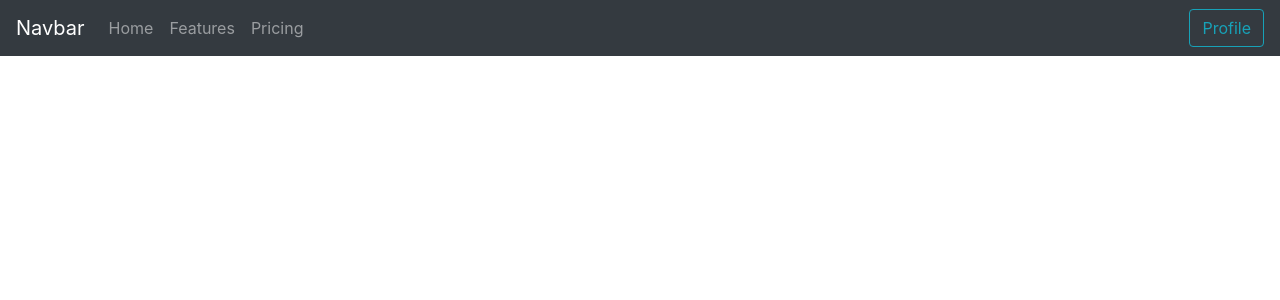
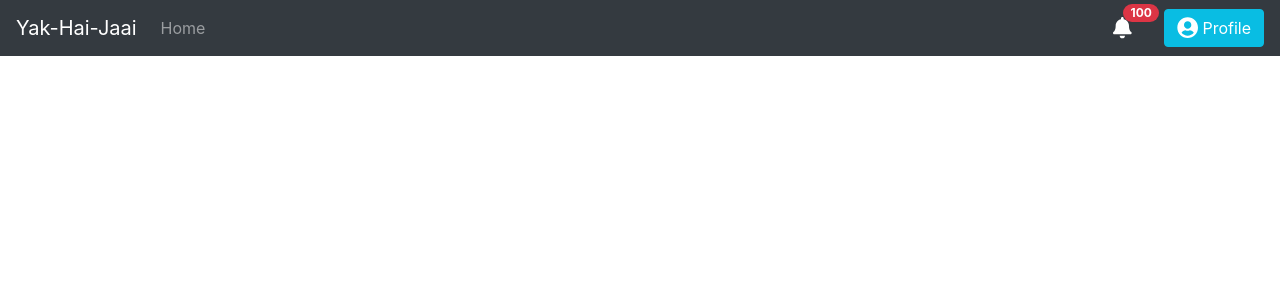
Before and after one commit to EaEarth/YakHaiJaai, a Next.js app in the folder frontend/: page /test in a window 1280 px wide. Shown: the top 300 px of the page. Built offline with nearby package versions, Linux system fonts and the light colour scheme.

Commit message:
complete nav bar with mocked data

```diff
--- a/frontend/components/Navigation/NavBar.tsx
+++ b/frontend/components/Navigation/NavBar.tsx
@@ -1,22 +1,48 @@
-import { Button, Form, FormControl } from "react-bootstrap";
-import Nav from 'react-bootstrap/Nav';
-import Navbar from 'react-bootstrap/Navbar';
-import { observer } from 'mobx-react-lite';
+import { Badge, Button, Form, FormControl, NavDropdown } from 'react-bootstrap'
+import Nav from 'react-bootstrap/Nav'
+import Navbar from 'react-bootstrap/Navbar'
+import { observer } from 'mobx-react-lite'
+import { FontAwesomeIcon } from '@fortawesome/react-fontawesome'
+import { faBell, faUserCircle } from '@fortawesome/free-solid-svg-icons'
+import { useRouter } from 'next/router'
 
 export const NavBar = observer((props) => {
-    return(
+  const router = useRouter()
+  return (
     <Navbar bg="dark" variant="dark">
-            <Navbar.Brand href="#home">Navbar</Navbar.Brand>
+      <Navbar.Brand href="#home">Yak-Hai-Jaai</Navbar.Brand>
       <Nav className="mr-auto">
         <Nav.Link href="#home">Home</Nav.Link>
-                <Nav.Link href="#features">Features</Nav.Link>
-                <Nav.Link href="#pricing">Pricing</Nav.Link>
       </Nav>
       <Form inline>
-                <Button variant="outline-info">Profile</Button>
+        <NavDropdown
+          className="mr-3"
+          title={
+            <>
+              <FontAwesomeIcon icon={faBell} color="white" size="lg" />
+              <Badge
+                pill
+                variant="danger"
+                style={{ position: 'absolute', top: '-0.3em', left: '2.2em' }}
+              >
+                100
+              </Badge>
+            </>
+          }
+          id="collasible-nav-dropdown"
+        >
+          <NavDropdown.Item href="#action/3.1">Action</NavDropdown.Item>
+          <NavDropdown.Item href="#action/3.2">Another action</NavDropdown.Item>
+          <NavDropdown.Item href="#action/3.3">Something</NavDropdown.Item>
+          <NavDropdown.Divider />
+          <NavDropdown.Item href="#action/3.4">Separated link</NavDropdown.Item>
+        </NavDropdown>
+        <Button>
+          <FontAwesomeIcon icon={faUserCircle} size="lg" /> Profile
+        </Button>
       </Form>
     </Navbar>
-    );
+  )
 })
 
-export default NavBar;
+export default NavBar
--- /dev/null
+++ b/frontend/layouts/Default.tsx
@@ -0,0 +1,12 @@
+import NavBar from '../components/Navigation/NavBar'
+
+export const DefaultLayout = ({ children, ...props }) => {
+  return (
+    <>
+      <NavBar />
+      <main role="main">{children}</main>
+    </>
+  )
+}
+
+export default DefaultLayout
--- a/frontend/package.json
+++ b/frontend/package.json
@@ -26,13 +26,18 @@
     ]
   },
   "dependencies": {
+    "@fortawesome/fontawesome-svg-core": "^1.2.35",
+    "@fortawesome/free-solid-svg-icons": "^5.15.3",
+    "@fortawesome/react-fontawesome": "^0.1.14",
     "bootstrap": "^4.6.0",
+    "font-awesome": "^4.7.0",
     "mobx": "^6.1.8",
     "mobx-react-lite": "^3.2.0",
     "next": "latest",
     "react": "^17.0.1",
     "react-bootstrap": "^1.5.2",
     "react-dom": "^17.0.1",
+    "react-fontawesome": "^1.7.1",
     "sass": "^1.32.8"
   },
   "devDependencies": {
--- a/frontend/pages/test.tsx
+++ b/frontend/pages/test.tsx
@@ -1,9 +1,12 @@
-import NavBar from "../components/Navigation/NavBar"
+import NavBar from '../components/Navigation/NavBar'
+import DefaultLayout from '../layouts/Default'
 
 export const Test = () => {
-    return(
-    <NavBar></NavBar>
-    );
+  return (
+    <DefaultLayout>
+      <></>
+    </DefaultLayout>
+  )
 }
 
-export default Test;
+export default Test
--- a/frontend/styles/_variables.scss
+++ b/frontend/styles/_variables.scss
@@ -1,2 +1,3 @@
 $primary: #09bde3;
 $lightgray: #e9ecef;
+$enable-caret: false;
```
Also changed, not shown: 1 other file (tests, documents, lock files or other folders). Lines whose indentation alone changed are shown as unchanged.
